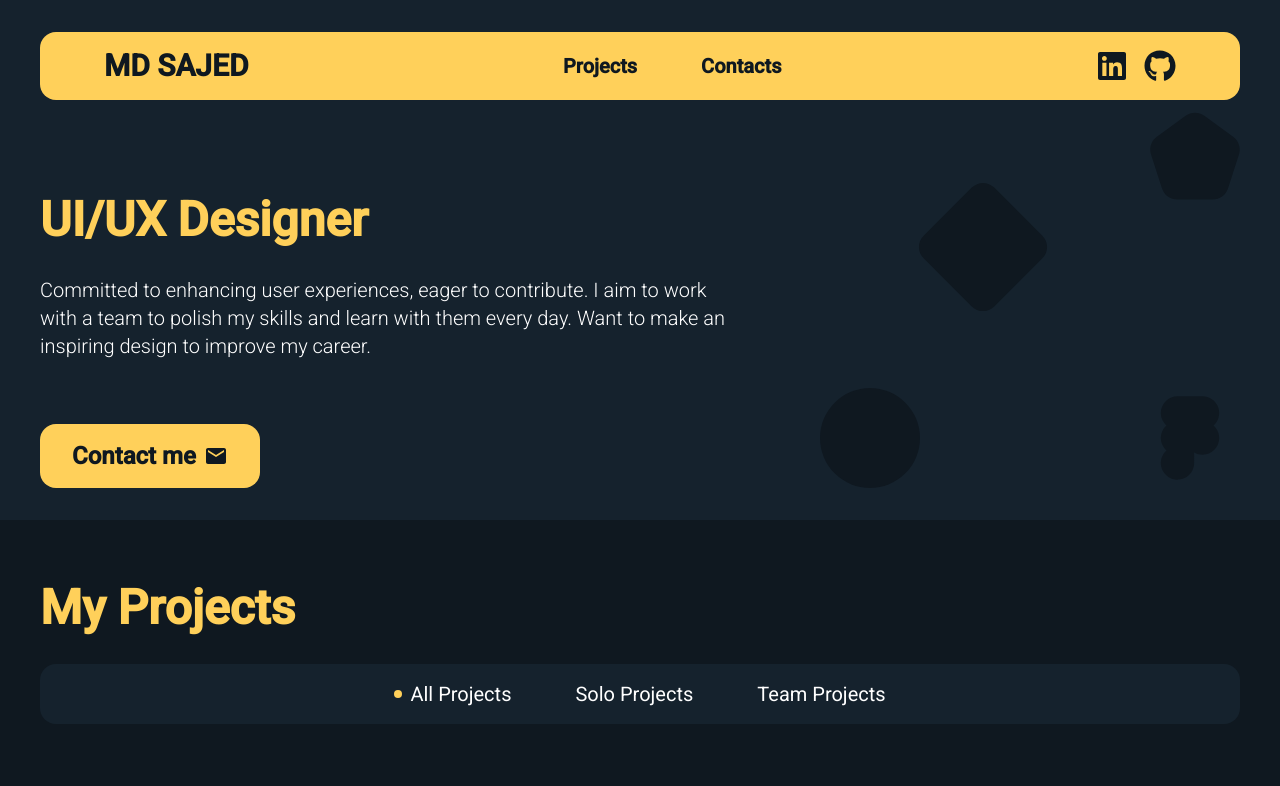
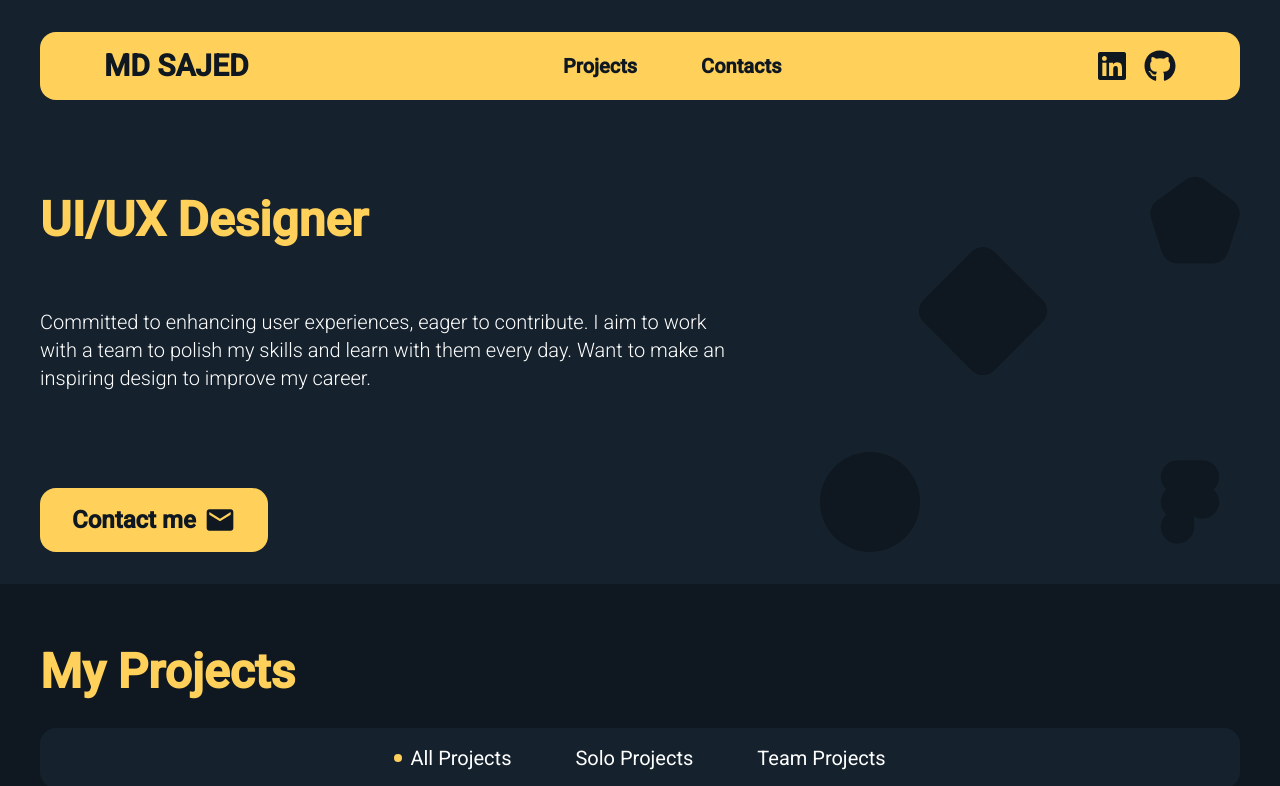
Before and after one commit to mdsajed001/My-portfolio, a Next.js app: page / in a window 1280 px wide. Shown: the top 786 px of the page. Built offline with nearby package versions, Linux system fonts and the light colour scheme.

Commit message:
responsive

```diff
--- a/app/_components/banner.tsx
+++ b/app/_components/banner.tsx
@@ -12,8 +12,8 @@ export function Banner() {
   };
   return (
     <section className="container mt-12 flex">
-      <div className="space-y-16">
-        <div className="space-y-8">
+      <div className="md:space-y-24 space-y-16">
+        <div className="md:space-y-16 space-y-8">
           <h1 className="text-primary font-bold md:text-5xl text-3xl">
             UI/UX Designer
           </h1>
@@ -28,7 +28,8 @@ export function Banner() {
           className="bg-primary flex items-center gap-2 rounded-2xl md:px-8 px-5 md:py-4 py-3 md:text-2xl text-lg font-semibold"
         >
           Contact me
-          <MdEmail size={24} />
+          <MdEmail className="md:hidden" size={24} />
+          <MdEmail className="hidden md:flex" size={32} />
         </button>
       </div>
       <div className="hidden md:block relative flex-1">
```
